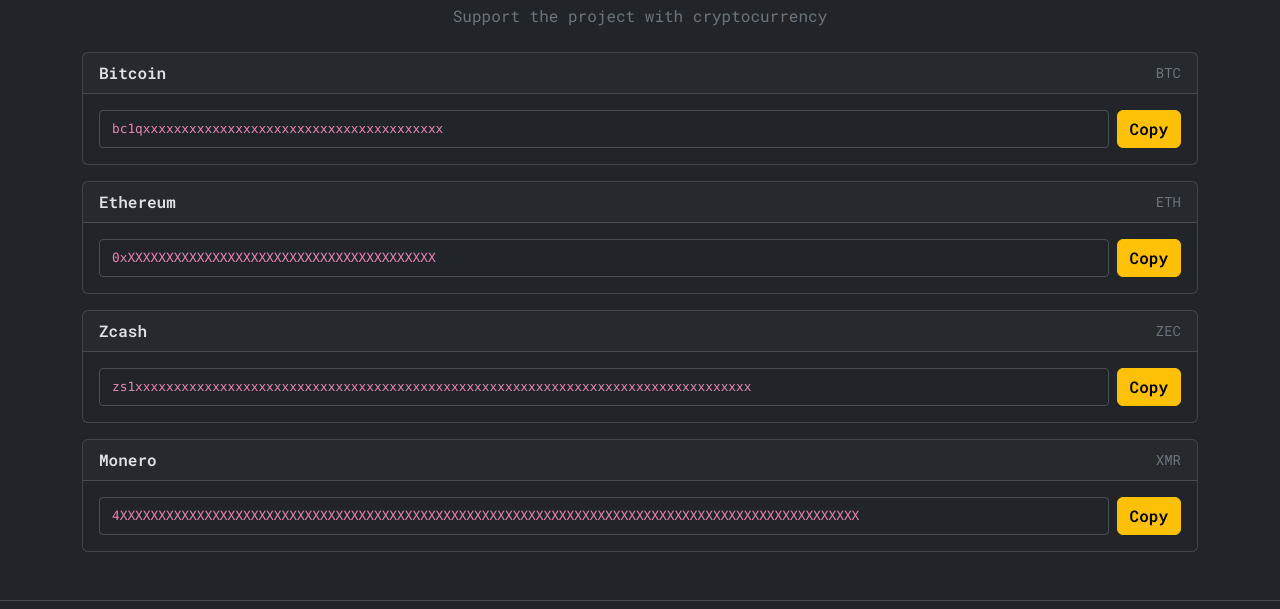
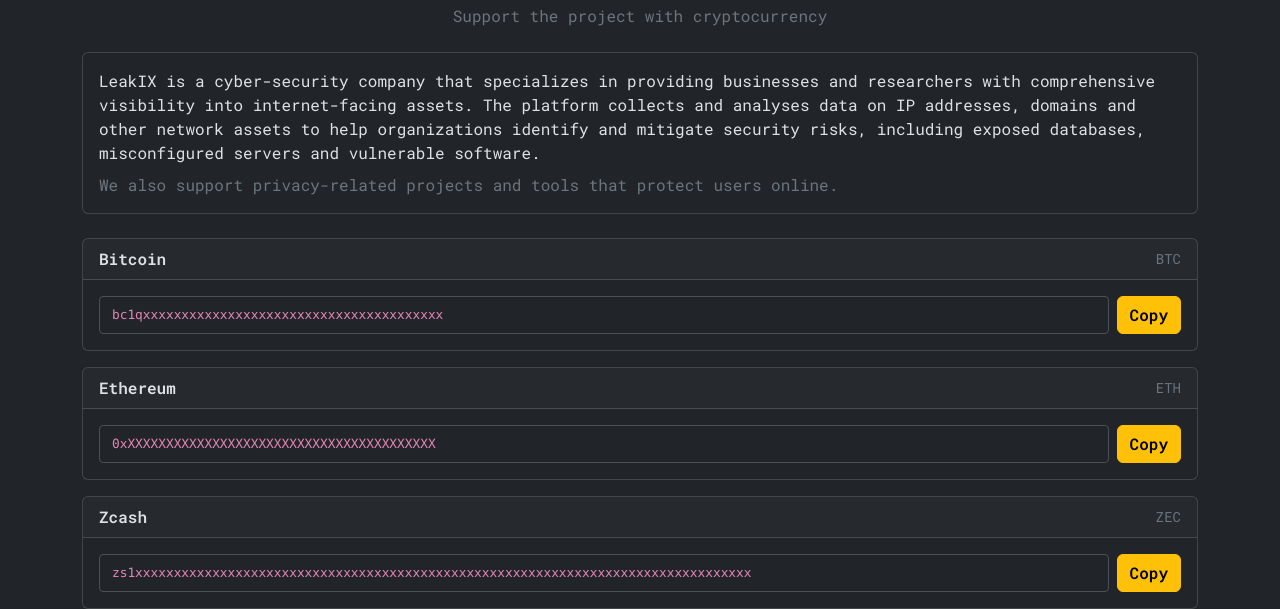
Before and after one commit to LeakIX/sponsor, a website: page frontend/index.html in a window 1280 px wide. Shown: the part 159-768 px from the top of the page. Drawn offline with nearby package versions, Linux system fonts and the light colour scheme; files that its build step writes are made by us from their sources.

Commit message:
Add LeakIX description section
Closes #4

```diff
--- a/frontend/index.html
+++ b/frontend/index.html
@@ -38,6 +38,23 @@
         <div class="text-center mb-4">
           <h1 class="text-warning">Sponsor LeakIX</h1>
           <p class="text-secondary">Support the project with cryptocurrency</p>
+        </div>
+
+        <div class="card mb-4">
+          <div class="card-body">
+            <p class="mb-2">
+              LeakIX is a cyber-security company that specializes in providing
+              businesses and researchers with comprehensive visibility into
+              internet-facing assets. The platform collects and analyses data on
+              IP addresses, domains and other network assets to help
+              organizations identify and mitigate security risks, including
+              exposed databases, misconfigured servers and vulnerable software.
+            </p>
+            <p class="mb-0 text-secondary">
+              We also support privacy-related projects and tools that protect
+              users online.
+            </p>
+          </div>
         </div>
 
         <div class="d-flex flex-column gap-3">
```
